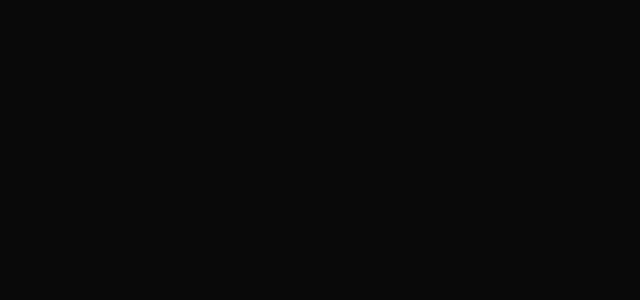
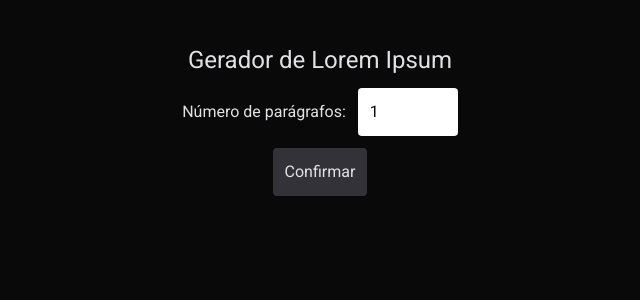
Before and after one commit to TiagoFreitas03/app-collection, a React (Vite) app: page /lorem-ipsum-generator in a window 1280 px wide. Before the commit this address had no page. Shown: the top 300 px of the page, without its empty margins (320-960 px from the left). Built offline with nearby package versions, Linux system fonts and the light colour scheme.

Commit message:
Aplicação Lorem Ipsum Generator

```diff
--- a/src/App.tsx
+++ b/src/App.tsx
@@ -18,6 +18,7 @@ import { IOTMailboxSimulator } from './apps/IOTMailboxSimulator'
 import { JsInputValidation } from './apps/JsInputValidation'
 import { Json2Csv } from './apps/Json2Csv'
 import { KeyValue } from './apps/KeyValue'
+import { LoremIpsumGenerator } from './apps/LoremIpsumGenerator'
 import { RandomMealGenerator } from './apps/RandomMealGenerator'
 import { RandomNumberGenerator } from './apps/RandomNumberGenerator'
 import { Recipe } from './apps/Recipe'
@@ -51,6 +52,7 @@ const Home = () => {
 			<Link to='/hello'>Hello App</Link>
 			<Link to='/json-2-csv'>JSON 2 CSV</Link>
 			<Link to='/key-value'>Key Value</Link>
+			<Link to='/lorem-ipsum-generator'>Lorem Ipsum Generator</Link>
 			<Link to='/random-meal-generator'>Random Meal Generator</Link>
 			<Link to='/random-number'>Random Number Generator</Link>
 			<Link to='/recipe'>Recipe</Link>
@@ -89,6 +91,7 @@ export function App() {
 				<Route path='/hello' element={<Hello />} />
 				<Route path='/json-2-csv' element={<Json2Csv />} />
 				<Route path='/key-value' element={<KeyValue />} />
+				<Route path='/lorem-ipsum-generator' element={<LoremIpsumGenerator />} />
 				<Route path='/random-meal-generator' element={<RandomMealGenerator />} />
 				<Route path='/random-number' element={<RandomNumberGenerator />} />
 				<Route path='/recipe' element={<Recipe />} />
--- /dev/null
+++ b/src/apps/LoremIpsumGenerator.tsx
@@ -0,0 +1,45 @@
+import { useState, FormEvent } from 'react'
+import { LoremIpsum } from 'lorem-ipsum'
+
+export function LoremIpsumGenerator() {
+	const [text, setText] = useState('')
+	const [paragraphs, setParagraphs] = useState(1)
+
+	function handleGenerateLoremIpsumFormSubmit(event: FormEvent) {
+		event.preventDefault()
+
+		const lorem = new LoremIpsum().generateParagraphs(paragraphs)
+
+		setText(lorem)
+	}
+
+	return (
+		<div className='p-3'>
+			<h1 className='text-center text-2xl mt-8'>Gerador de Lorem Ipsum</h1>
+
+			<form className='w-full text-center' onSubmit={handleGenerateLoremIpsumFormSubmit}>
+				<label className='mr-2'>Número de parágrafos: </label>
+
+				<input
+					type='number'
+					className="w-[100px] mt-3 p-3 rounded"
+					value={paragraphs}
+					onChange={e => setParagraphs(Number(e.target.value))}
+				/>
+
+				<button
+					type='submit'
+					className='bg-gray-500 block mx-auto my-3 p-3 rounded'
+				>
+					Confirmar
+				</button>
+			</form>
+
+			{text !== '' && <div className='max-w-[720px] mx-auto border border-gray-500 rounded p-4 my-3'>
+				<h2 className='text-xl mb-3'>Resultado</h2>
+
+				<output className='text-lg'>{text}</output>
+			</div>}
+		</div>
+	)
+}
```
Also changed, not shown: 1 other file (tests, documents, lock files or other folders).
